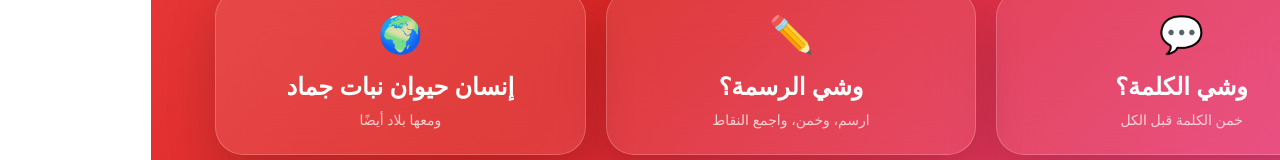
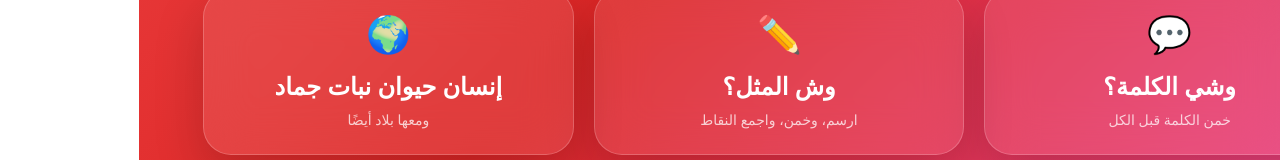
Before and after one commit to heelpeeri/khalnelab, a Next.js app: page / in a window 1280 px wide. Shown: the part 447-607 px from the top of the page. Built offline with nearby package versions, Linux system fonts and the light colour scheme.

Commit message:
Update page.tsx

```diff
--- a/src/app/page.tsx
+++ b/src/app/page.tsx
@@ -12,7 +12,7 @@ const games = [
   {
     href: "/nickname?game=draw",
     emoji: "✏️",
-    title: "وشي الرسمة؟",
+    title: "وش المثل؟",
     desc: "ارسم، وخمن، واجمع النقاط"
   },
   {
```
